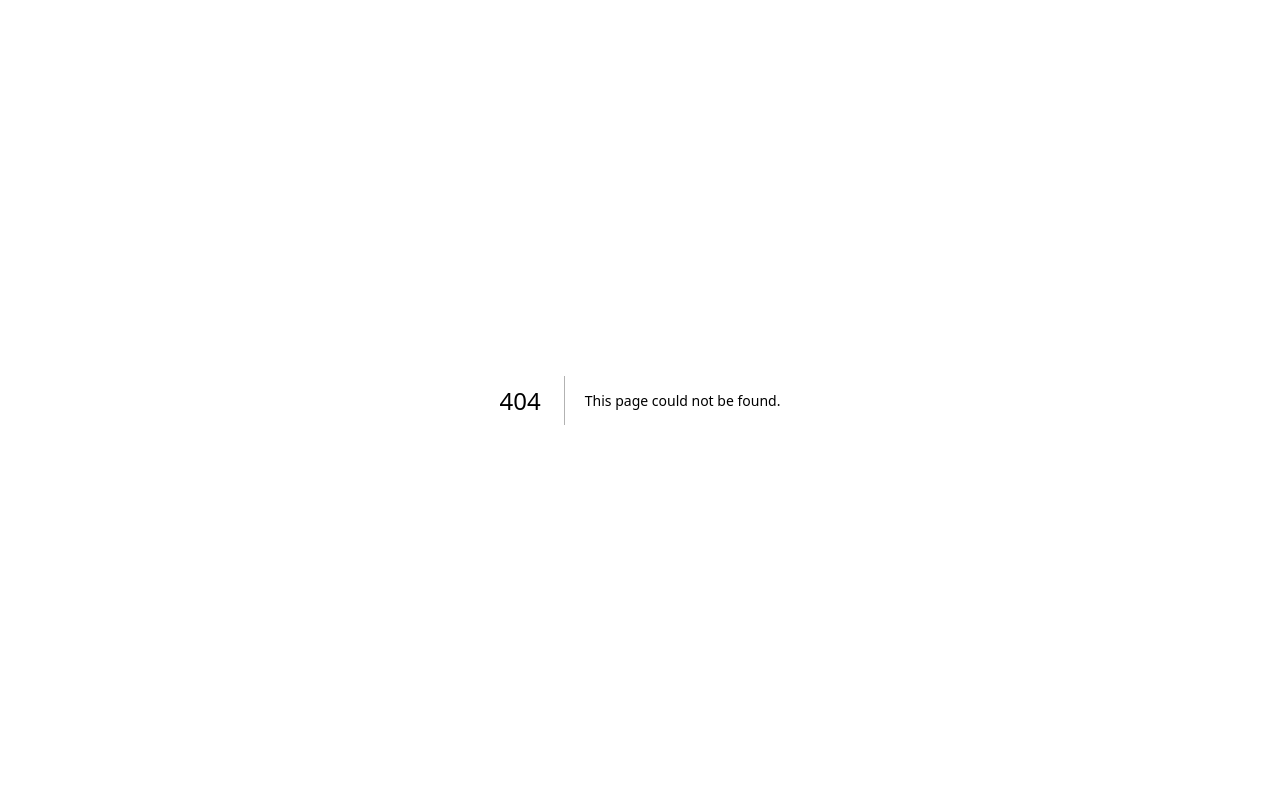
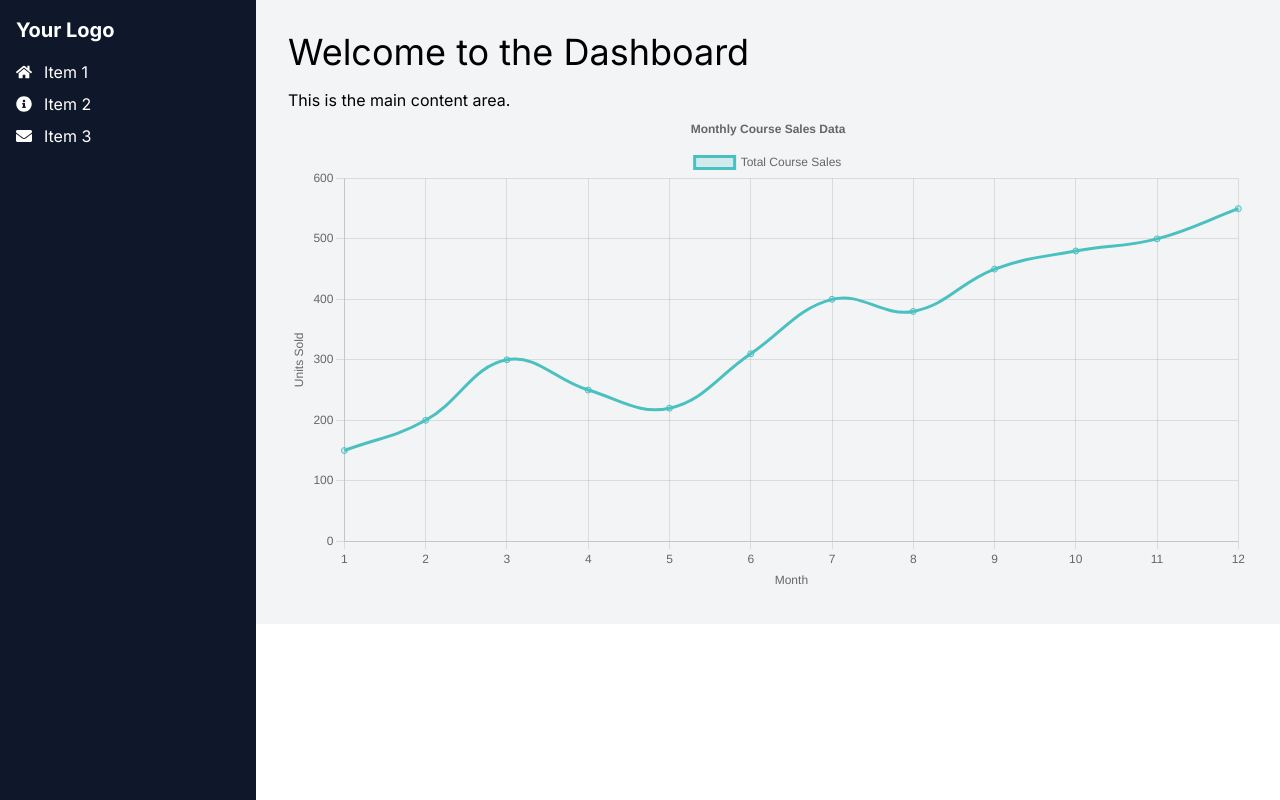
Before and after one commit to FaisalMahamudCS/e-learning-frontend, a Next.js app: page /dashboard in a window 1280 px wide. Before the commit this address had no page. Built offline with nearby package versions, Linux system fonts and the light colour scheme.

Commit message:
Line chart added

```diff
--- /dev/null
+++ b/components/Dashboard/Dashboard.tsx
@@ -0,0 +1,11 @@
+import React from 'react';
+
+const Dashboard = () => {
+    return (
+        <div>
+
+        </div>
+    );
+};
+
+export default Dashboard;
--- /dev/null
+++ b/components/Dashboard/LineChart.tsx
@@ -0,0 +1,53 @@
+"use client"
+import React from 'react';
+import { Line } from 'react-chartjs-2';
+import { Chart as ChartJS, CategoryScale, LinearScale, PointElement, LineElement, Title, Tooltip, Legend } from 'chart.js';
+
+ChartJS.register(CategoryScale, LinearScale, PointElement, LineElement, Title, Tooltip, Legend);
+
+const LineChart = () => {
+  const data = {
+    labels: ['1', '2', '3', '4', '5', '6', '7', '8', '9', '10', '11', '12'],
+    datasets: [
+      {
+        label: 'Total Course Sales',
+        data: [150, 200, 300, 250, 220, 310, 400, 380, 450, 480, 500, 550],
+        borderColor: 'rgba(75,192,192,1)',
+        backgroundColor: 'rgba(75,192,192,0.2)',
+        tension: 0.4,
+      },
+    ],
+  };
+
+  const options = {
+    responsive: true,
+    plugins: {
+      legend: {
+        position: 'top',
+      },
+      title: {
+        display: true,
+        text: 'Monthly Course Sales Data',
+      },
+    },
+    scales: {
+      x: {
+        title: {
+          display: true,
+          text: 'Month',
+        },
+      },
+      y: {
+        title: {
+          display: true,
+          text: 'Units Sold',
+        },
+        beginAtZero: true,
+      },
+    },
+  };
+
+  return <Line data={data} options={options} />;
+};
+
+export default LineChart;
--- a/package.json
+++ b/package.json
@@ -9,8 +9,10 @@
     "lint": "next lint"
   },
   "dependencies": {
+    "chart.js": "^4.4.3",
     "next": "14.2.3",
     "react": "^18",
+    "react-chartjs-2": "^5.2.0",
     "react-dom": "^18",
     "react-icons": "^5.2.1"
   },
--- /dev/null
+++ b/src/app/dashboard/page.tsx
@@ -0,0 +1,37 @@
+import React from 'react';
+import { FaHome, FaInfoCircle, FaEnvelope } from 'react-icons/fa';
+import LineChart from '../../../components/Dashboard/LineChart';
+
+const Page = () => {
+  const menuItems = [
+    { text: 'Item 1', href: '/', icon: <FaHome /> },
+    { text: 'Item 2', href: '/about', icon: <FaInfoCircle /> },
+    { text: 'Item 3', href: '/contact', icon: <FaEnvelope /> },
+  ];
+
+  return (
+    <div className="flex">
+      <div className="fixed top-0 left-0 h-screen w-64 bg-[#0F172A] text-white p-4">
+        <h2 className="text-xl font-bold mb-4">Your Logo</h2>
+        <ul className="list-none p-0">
+          {menuItems.map((item) => (
+            <li key={item.text} className="mb-2 flex items-center">
+              <a href={item.href} className="text-white hover:opacity-75 flex items-center">
+                <span className="mr-3">{item.icon}</span>
+                {item.text}
+              </a>
+            </li>
+          ))}
+        </ul>
+      </div>
+      <div className="ml-64 p-8 flex-grow bg-gray-100">
+        {/* Your main content goes here */}
+        <h1 className="text-4xl">Welcome to the Dashboard</h1>
+        <p className="mt-4">This is the main content area.</p>
+        <LineChart/>
+      </div>
+    </div>
+  );
+};
+
+export default Page;
```
Also changed, not shown: 2 other files (tests, documents, lock files or other folders).
